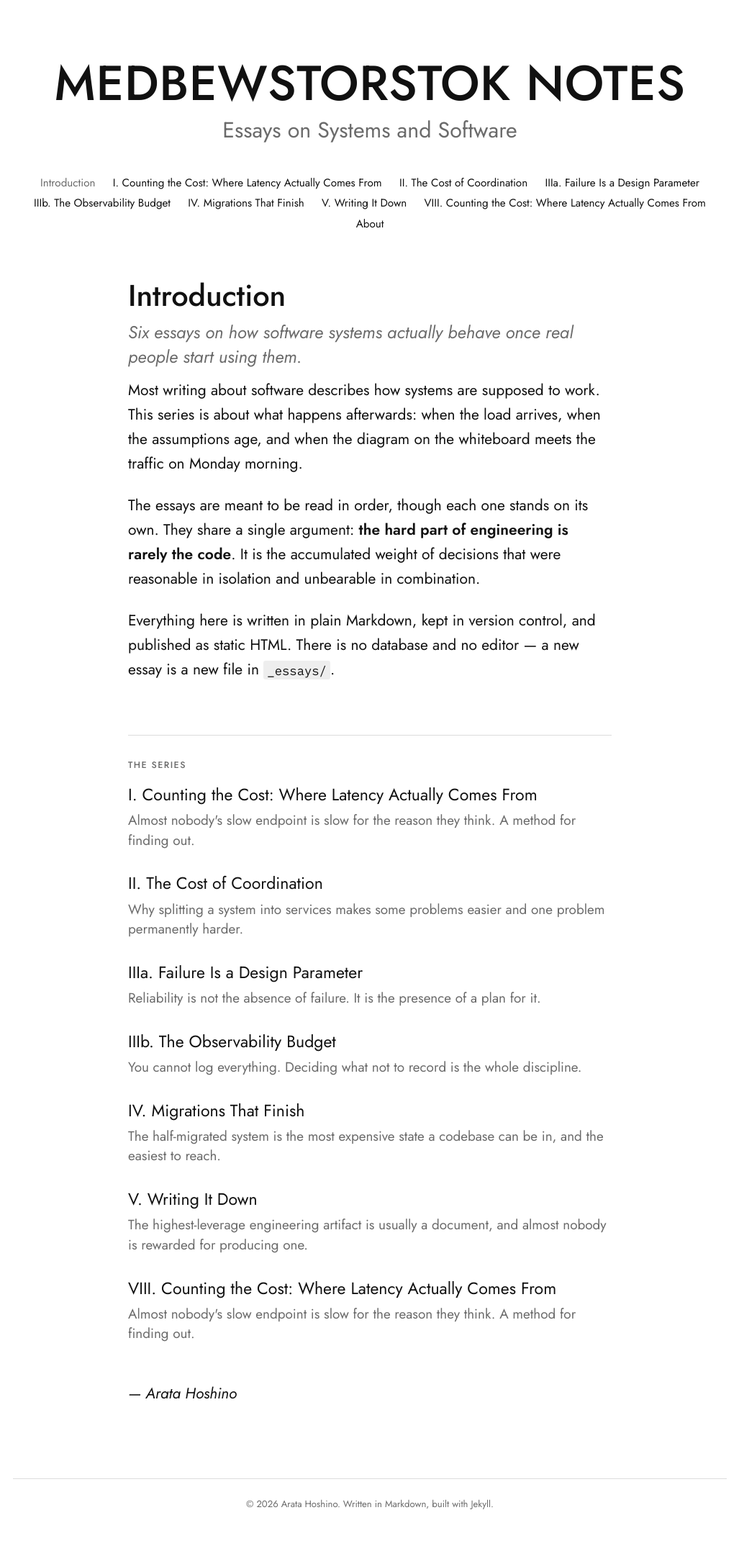
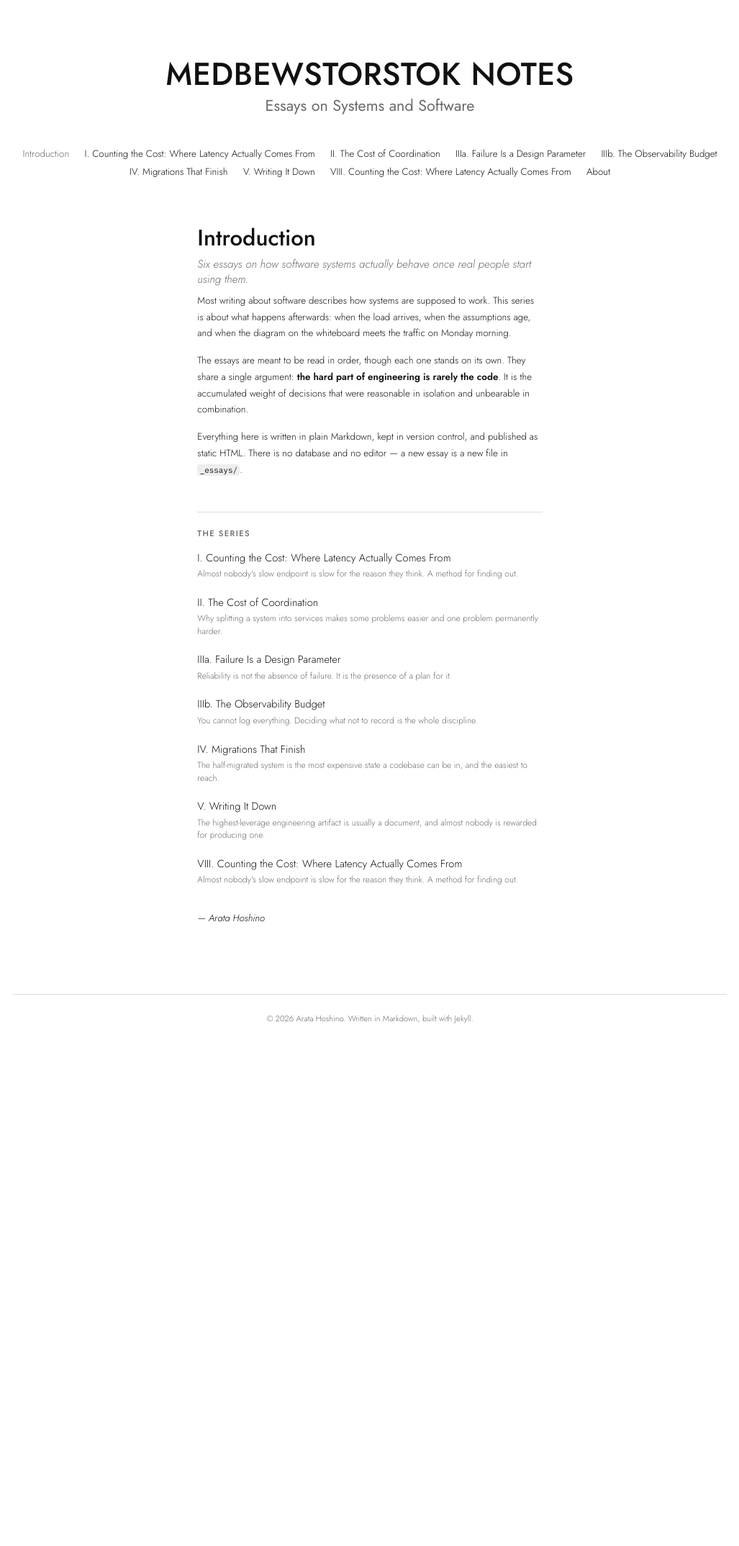
Before and after one commit to arata-hoshino/arata-hoshino.github.io, a Jekyll site: the page built from index.md, in a window 1280 px wide. Shown: the whole page at 72% size, without its empty margins (126-1153 px from the left). Built offline with Jekyll 4.4.1, drawn with Linux system fonts in a browser that asks for light colours; after the commit the page ends 1473 px from its top, so only the background shows below that.

Commit message:
Shrink body copy to 10pt and set it in a light weight
Body was 18-21px at an effective Medium weight, which read large and heavy.
Drop it to 10pt / weight 300, and put Jost ahead of Futura in the stack:
macOS ships Futura in Medium and Bold only, so a light body weight is
impossible with the local face.

Scale the rest to match — titles come down a step, and the rem-based sizes
(TOC, date, footer) switch to em so they track the body. The reading column
becomes 62ch rather than a fixed 42rem, which would run past 110 characters
a line at the new size. Markdown bold is pinned to 600 so it still reads as
bold against a 300 body.

Co-Authored-By: Claude Opus 5 (1M context) <noreply@anthropic.com>

```diff
--- a/_layouts/default.html
+++ b/_layouts/default.html
@@ -8,7 +8,7 @@
     <title>{% if page.title and page.url != '/' %}{{ page.title }} · {% endif %}{{ site.title }}</title>
     <link rel="preconnect" href="https://fonts.googleapis.com">
     <link rel="preconnect" href="https://fonts.gstatic.com" crossorigin>
-    <link href="https://fonts.googleapis.com/css2?family=Jost:ital,wght@0,300;0,400;0,500;0,600;1,400;1,500&family=IBM+Plex+Mono:wght@400;500&display=swap" rel="stylesheet">
+    <link href="https://fonts.googleapis.com/css2?family=Jost:ital,wght@0,300;0,400;0,500;0,600;1,300;1,400&family=IBM+Plex+Mono:wght@400;500&display=swap" rel="stylesheet">
     <link rel="icon" href="{{ '/assets/favicon.svg' | relative_url }}" type="image/svg+xml">
     <link rel="stylesheet" href="{{ '/assets/css/style.css' | relative_url }}">
   </head>
--- a/assets/css/style.css
+++ b/assets/css/style.css
@@ -12,11 +12,14 @@
   --link: #1a4a8a;
   --mark: #fdf3c8;
 
-  --sans: Futura, "Futura PT", Jost, "Century Gothic", "Avenir Next", Avenir,
+  /* Jost first: macOS ships Futura in Medium only, which reads too heavy
+     for body copy. Jost Light gives the same geometry at a lighter weight. */
+  --sans: Jost, Futura, "Futura PT", "Century Gothic", "Avenir Next", Avenir,
           "Trebuchet MS", sans-serif;
   --mono: "IBM Plex Mono", "SFMono-Regular", Consolas, monospace;
 
-  --measure: 42rem;   /* reading column */
+  --body-size: 10pt;  /* body copy; everything else scales off it in em */
+  --measure: 62ch;    /* reading column, ~62 characters wide */
   --masthead: 62rem;  /* table of contents can run wider */
   --gutter: clamp(1.25rem, 5vw, 2.5rem);
 
@@ -37,8 +40,9 @@ body {
   color: var(--ink);
   background: var(--paper);
   font-family: var(--sans);
-  font-size: clamp(1.125rem, 0.55vw + 1rem, 1.3125rem);
-  line-height: 1.62;
+  font-size: var(--body-size);
+  font-weight: 300;
+  line-height: 1.7;
   font-feature-settings: "kern" 1, "liga" 1;
   text-rendering: optimizeLegibility;
   -webkit-font-smoothing: antialiased;
@@ -88,7 +92,7 @@ a:focus-visible {
 .masthead-title {
   display: block;
   color: var(--ink);
-  font-size: clamp(2.25rem, 6.5vw, 4.25rem);
+  font-size: clamp(1.75rem, 4.5vw, 2.75rem);
   font-weight: 500;
   line-height: 1.05;
   letter-spacing: 0.01em;
@@ -102,7 +106,7 @@ a:focus-visible {
 .masthead-subtitle {
   margin: 0.35em 0 0;
   color: var(--muted);
-  font-size: clamp(1.25rem, 2.6vw, 1.9rem);
+  font-size: clamp(1rem, 2vw, 1.35rem);
   font-weight: 400;
   line-height: 1.2;
 }
@@ -113,7 +117,7 @@ a:focus-visible {
   justify-content: center;
   gap: 0.4em 1.6em;
   margin-top: clamp(1.75rem, 4vw, 2.75rem);
-  font-size: 0.95rem;
+  font-size: 1em;
   line-height: 1.5;
 }
 
@@ -138,7 +142,7 @@ main {
 
 .page-title {
   margin: 0 0 0.25em;
-  font-size: clamp(1.9rem, 4.2vw, 2.6rem);
+  font-size: clamp(1.4rem, 3.2vw, 1.95rem);
   font-weight: 500;
   line-height: 1.15;
 }
@@ -172,13 +176,18 @@ main {
 .prose h3,
 .prose h4 {
   margin: 1.9em 0 0.5em;
-  font-weight: 600;
+  font-weight: 500;
   line-height: 1.25;
 }
 
 .prose h2 { font-size: 1.45em; }
 .prose h3 { font-size: 1.2em; }
 .prose h4 { font-size: 1.05em; font-style: italic; font-weight: 500; }
+
+.prose strong,
+.prose b {
+  font-weight: 600;
+}
 
 .prose ul,
 .prose ol {
@@ -293,7 +302,7 @@ main {
 .series-title {
   margin: 0 0 1em;
   font-family: var(--sans);
-  font-size: 0.78rem;
+  font-size: 0.85em;
   font-weight: 500;
   letter-spacing: 0.12em;
   text-transform: uppercase;
@@ -350,7 +359,7 @@ main {
   padding: 1.5rem 0 3rem;
   border-top: 1px solid var(--line);
   color: var(--muted);
-  font-size: 0.82rem;
+  font-size: 0.85em;
   text-align: center;
 }
 
```
Also changed, not shown: README.md.
